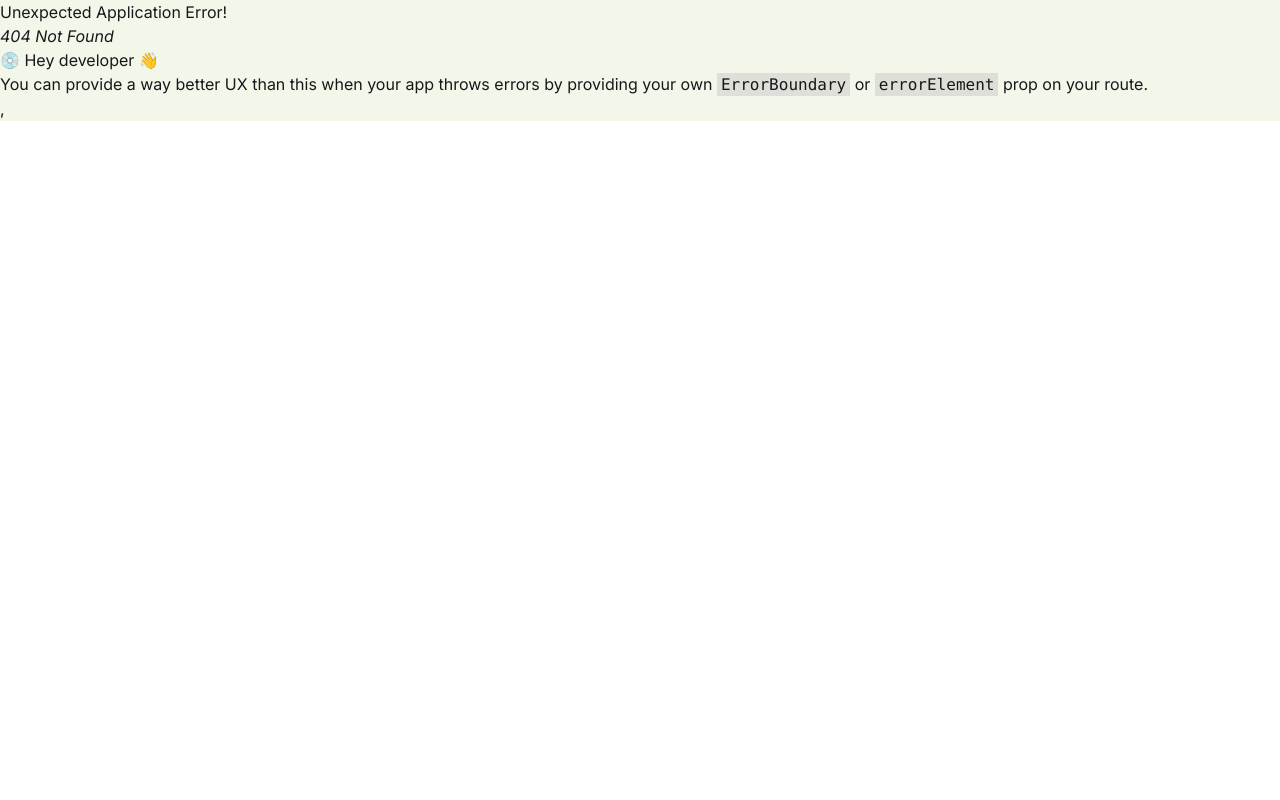
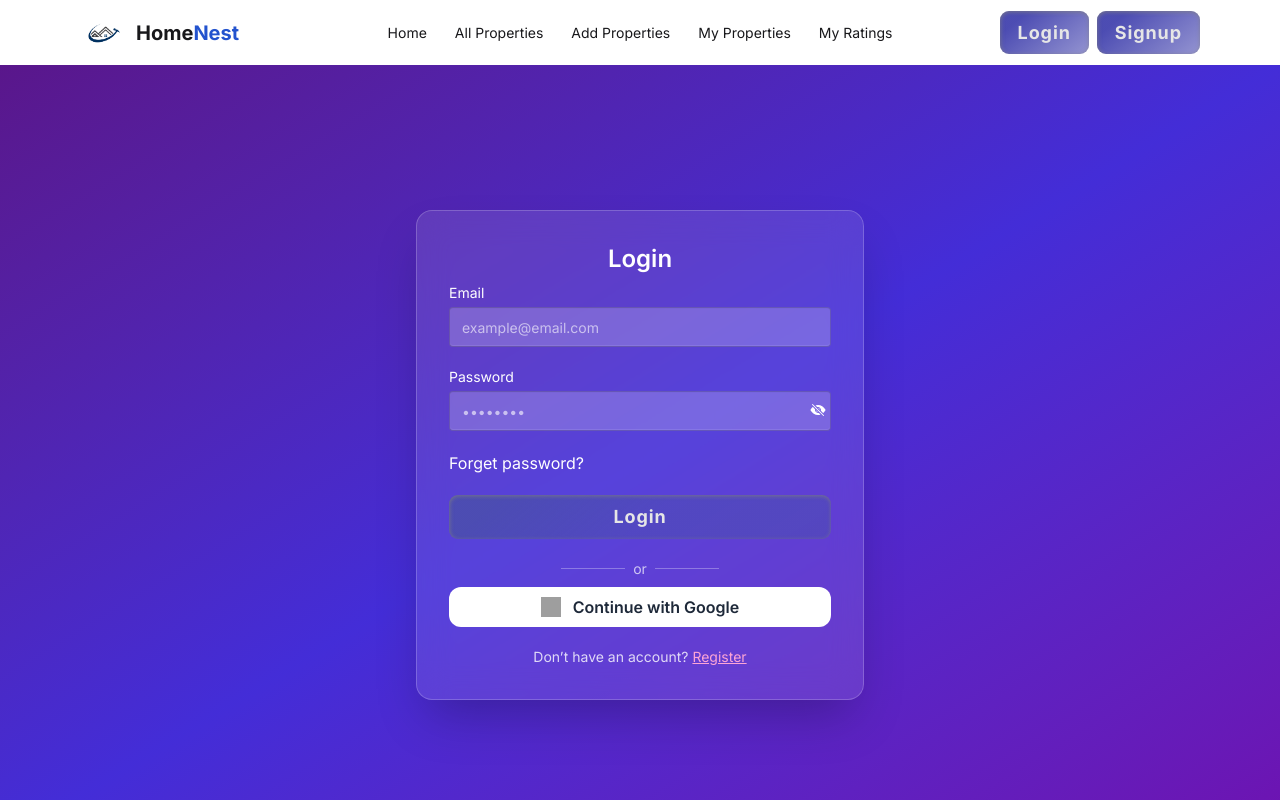
Before and after one commit to walidulislam/home-nest-client, a React (Vite) app: page /login in a window 1280 px wide. Before the commit this address had no page. Shown: the top 800 px of the page. Built offline with nearby package versions, Linux system fonts and the light colour scheme; no server answers; grey boxes are pictures that could not be loaded.

Commit message:
add login page with firebase authentication

```diff
--- a/package.json
+++ b/package.json
@@ -12,9 +12,12 @@
   "dependencies": {
     "@tailwindcss/vite": "^4.1.17",
     "animate.css": "^4.1.1",
+    "firebase": "^12.6.0",
     "lucide-react": "^0.555.0",
     "react": "^19.2.0",
     "react-dom": "^19.2.0",
+    "react-hot-toast": "^2.6.0",
+    "react-icons": "^5.5.0",
     "react-router": "^7.9.6",
     "swiper": "^12.0.3",
     "tailwindcss": "^4.1.17"
--- a/src/Routers/Routers.jsx
+++ b/src/Routers/Routers.jsx
@@ -1,6 +1,7 @@
 import { createBrowserRouter } from "react-router";
 import MainLayout from "../layout/MainLayout";
 import Home from "../pages/Home";
+import Login from "../pages/Login";
 
 export const router = createBrowserRouter([
   {
@@ -11,6 +12,10 @@ export const router = createBrowserRouter([
         index: true,
         Component: Home
       },
+      {
+        path: "/login",
+        Component: Login,
+      },
     ],
   },
 ]);
--- /dev/null
+++ b/src/contexts/AuthContext.jsx
@@ -0,0 +1,3 @@
+import { createContext } from 'react';
+
+export const AuthContext = createContext(null);
--- /dev/null
+++ b/src/contexts/AuthProvider.jsx
@@ -0,0 +1,46 @@
+import React, { useEffect, useState } from "react";
+import { AuthContext } from "./AuthContext";
+import {
+  GoogleAuthProvider,
+  onAuthStateChanged,
+  signInWithEmailAndPassword,
+  signInWithPopup,
+} from "firebase/auth";
+import { auth } from "../firebase/firebase.config";
+const googleProvider = new GoogleAuthProvider();
+
+const AuthProvider = ({ children }) => {
+  const [user, setUser] = useState(null);
+  const [loading, setLoading] = useState(true);
+
+  const logInUser = (email, password) => {
+    setLoading(true);
+    return signInWithEmailAndPassword(auth, email, password);
+  };
+  const logInGoogle = () => {
+    setLoading(true);
+    return signInWithPopup(auth, googleProvider);
+  };
+
+  useEffect(() => {
+    const unsubscribe = onAuthStateChanged(auth, (currentUser) => {
+      setUser(currentUser);
+      setLoading(false);
+    });
+    return () => {
+      unsubscribe();
+    };
+  }, []);
+
+  const authInfo = {
+    user,
+    setUser,
+    loading,
+    setLoading,
+    logInUser,
+    logInGoogle,
+  };
+  return <AuthContext value={authInfo}>{children}</AuthContext>;
+};
+
+export default AuthProvider;
--- /dev/null
+++ b/src/firebase/firebase.config.js
@@ -0,0 +1,19 @@
+// Import the functions you need from the SDKs you need
+import { initializeApp } from "firebase/app";
+import { getAuth } from "firebase/auth";
+// TODO: Add SDKs for Firebase products that you want to use
+// https://firebase.google.com/docs/web/setup#available-libraries
+
+// Your web app's Firebase configuration
+const firebaseConfig = {
+  apiKey: import.meta.env.VITE_apiKey,
+  authDomain: import.meta.env.VITE_authDomain,
+  projectId: import.meta.env.VITE_projectId,
+  storageBucket: import.meta.env.VITE_storageBucket,
+  messagingSenderId: import.meta.env.VITE_messagingSenderId,
+  appId: import.meta.env.VITE_appId,
+};
+
+// Initialize Firebase
+const app = initializeApp(firebaseConfig);
+export const auth = getAuth(app);
--- a/src/main.jsx
+++ b/src/main.jsx
@@ -1,11 +1,16 @@
-import { StrictMode } from 'react'
-import { createRoot } from 'react-dom/client'
-import './index.css'
-import { router } from './Routers/Routers.jsx'
-import { RouterProvider } from 'react-router'
+import { StrictMode } from "react";
+import { createRoot } from "react-dom/client";
+import "./index.css";
+import { router } from "./Routers/Routers.jsx";
+import { RouterProvider } from "react-router";
+import AuthProvider from "./contexts/AuthProvider.jsx";
+import { Toaster } from "react-hot-toast";
 
-createRoot(document.getElementById('root')).render(
+createRoot(document.getElementById("root")).render(
   <StrictMode>
-  <RouterProvider router={router} />,
-  </StrictMode>,
-)
+    <AuthProvider>
+      <RouterProvider router={router} />,
+    </AuthProvider>
+    <Toaster />
+  </StrictMode>
+);
--- /dev/null
+++ b/src/pages/Login.jsx
@@ -0,0 +1,109 @@
+import React, { use, useState } from "react";
+import { FaEye } from "react-icons/fa";
+import { IoEyeOff } from "react-icons/io5";
+import { Link, useLocation, useNavigate } from "react-router";
+import { AuthContext } from "../contexts/AuthContext";
+import toast from "react-hot-toast";
+
+const Login = () => {
+  const [show, setShow] = useState(false);
+  const location = useLocation();
+  const navigate = useNavigate();
+  const { setLoading, logInUser, logInGoogle } = use(AuthContext);
+  const handelLogIn = (e) => {
+    e.preventDefault();
+    const email = e.target.email.value;
+    const password = e.target.password.value;
+    logInUser(email, password)
+      .then(() => {
+        setLoading(false);
+        toast.success("Login Successful..🌸");
+        e.target.reset();
+        navigate(location.state || "/");
+      })
+      .catch((err) => {
+        toast.error(err.message);
+      });
+  };
+  const handelGoogleLogIn = () => {
+    logInGoogle()
+      .then(() => {
+        setLoading(false);
+        toast.success("Login Successful..🌸");
+        navigate(location.state || "/");
+      })
+      .catch((err) => {
+        toast.error(err.message);
+      });
+  };
+  return (
+    <div className="min-h-[calc(100vh-20px)] flex items-center justify-center bg-gradient-to-br from-purple-900 via-indigo-700 to-purple-800 relative overflow-hidden">
+      <div className="w-full max-w-md backdrop-blur-lg bg-white/10 border border-white/20 shadow-2xl rounded-2xl p-8">
+        <form onSubmit={handelLogIn} className="space-y-5 text-white">
+          <h2 className="text-2xl font-semibold mb-2 text-center text-white">
+            Login
+          </h2>
+          <div>
+            <label className="block text-sm mb-1">Email</label>
+            <input
+              type="email"
+              name="email"
+              placeholder="example@email.com"
+              className="input input-bordered w-full bg-white/20 text-white placeholder-white/60 focus:outline-none focus:ring-2 focus:ring-blue-400"
+            />
+          </div>
+          <div className="relative">
+            <label className="block text-sm mb-1">Password</label>
+            <input
+              type={show ? "text" : "password"}
+              name="password"
+              placeholder="••••••••"
+              className="input input-bordered w-full bg-white/20 text-white placeholder-white/60 focus:outline-none focus:ring-2 focus:ring-blue-400"
+            />
+            <span
+              onClick={() => setShow(!show)}
+              className=" absolute top-[35px] right-[5px] cursor-pointer"
+            >
+              {show ? <FaEye></FaEye> : <IoEyeOff></IoEyeOff>}
+            </span>
+          </div>
+          <button className="hover:underline cursor-pointer" type="button">
+            Forget password?
+          </button>
+
+          <button type="submit" className="button w-full justify-center">
+            Login
+          </button>
+          <div className="flex items-center justify-center gap-2 my-2">
+            <div className="h-px w-16 bg-white/30"></div>
+            <span className="text-sm text-white/70">or</span>
+            <div className="h-px w-16 bg-white/30"></div>
+          </div>
+          <button
+            onClick={handelGoogleLogIn}
+            type="button"
+            className="flex items-center justify-center gap-3 bg-white text-gray-800 px-5 py-2 rounded-xl w-full font-semibold hover:bg-gray-100 transition-colors cursor-pointer"
+          >
+            <img
+              src="https://www.svgrepo.com/show/475656/google-color.svg"
+              alt="google"
+              className="w-5 h-5"
+            />
+            Continue with Google
+          </button>
+          <p className="text-center text-sm text-white/80 mt-3">
+            Don’t have an account?{" "}
+            <Link
+              to="/signup"
+              className="text-pink-300 hover:text-white underline"
+            >
+              Register
+            </Link>
+          </p>
+        </form>
+      </div>
+    </div>
+  );
+};
+
+export default Login;
```
Also changed, not shown: 2 other files (tests, documents, lock files or other folders).
